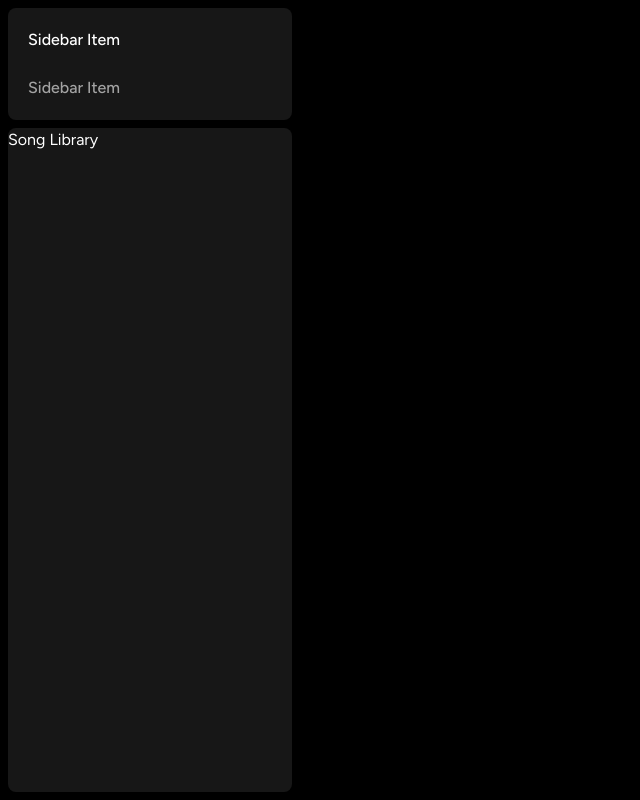
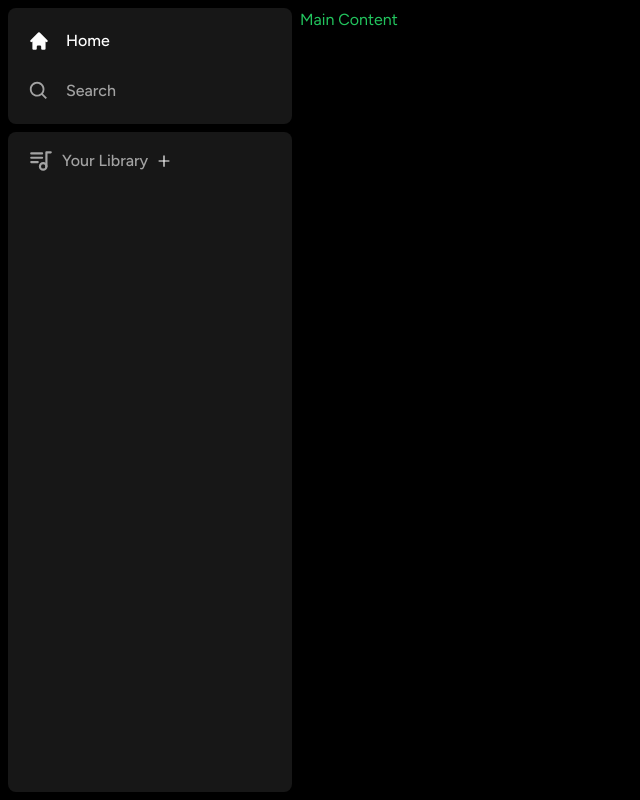
Before and after one commit to Edbeans/Edify, a Next.js app: page / in a window 1280 px wide. Shown: the whole page, without its empty margins (0-640 px from the left). Built offline with nearby package versions, Linux system fonts and the light colour scheme.

Commit message:
update sidenav

```diff
--- /dev/null
+++ b/components/Library.tsx
@@ -0,0 +1,46 @@
+"use client";
+
+import { TbPlaylist } from "react-icons/tb";
+import { AiOutlinePlus } from "react-icons/ai";
+
+const Library = () => {
+    const onClick = () => {
+        // Handle upload later
+    };
+
+    return (
+        <div className = "flex flex-col">
+            <div
+                className="
+                    flex
+                    items-center
+                    justify-between
+                    px-5
+                    pt-4
+                "
+            >
+                <div
+                    className="
+                        inline-flex
+                        items-center
+                        gap-x-2
+                    "
+                >
+                    <TbPlaylist className="text-neutral-400" size={26}/>
+                    <p className="
+                        text-neutral-400
+                        font-medium
+                        text-md
+                    ">
+                        Your Library
+                    </p>
+                    <AiOutlinePlus />
+                </div>
+
+
+            </div>
+        </div>
+    );
+}
+
+export default Library;
--- a/components/SidebarItem.tsx
+++ b/components/SidebarItem.tsx
@@ -11,7 +11,7 @@
 }
 
 const SidebarItem: React.FC<SidebarItemProps> = ({
-    icon,
+    icon: Icon,
     label,
     active,
     href
@@ -37,7 +37,8 @@
             active && "text-white"
             )}
         >
-            Sidebar Item
+            <Icon size={26} />
+            <p className="truncate w-full">{label}</p>
         </Link>
     );
 }
--- a/components/sidebar.tsx
+++ b/components/sidebar.tsx
@@ -6,6 +6,7 @@
 import { BiSearch } from 'react-icons/bi';
 import Box from './Box';
 import SidebarItem from './SidebarItem';
+import Library from './Library';
 
 interface SidebarProps {
     children: React.ReactNode;
@@ -64,9 +65,12 @@
                     </div>
                 </Box>
                 <Box className="overflow-y-auto h-full">
-                    Song Library
+                    <Library />
                 </Box>
             </div>
+            <main className="h-full flex-1 overflow-y-auto py-2">
+                {children}
+            </main>
         </div>
     );
 }
```
